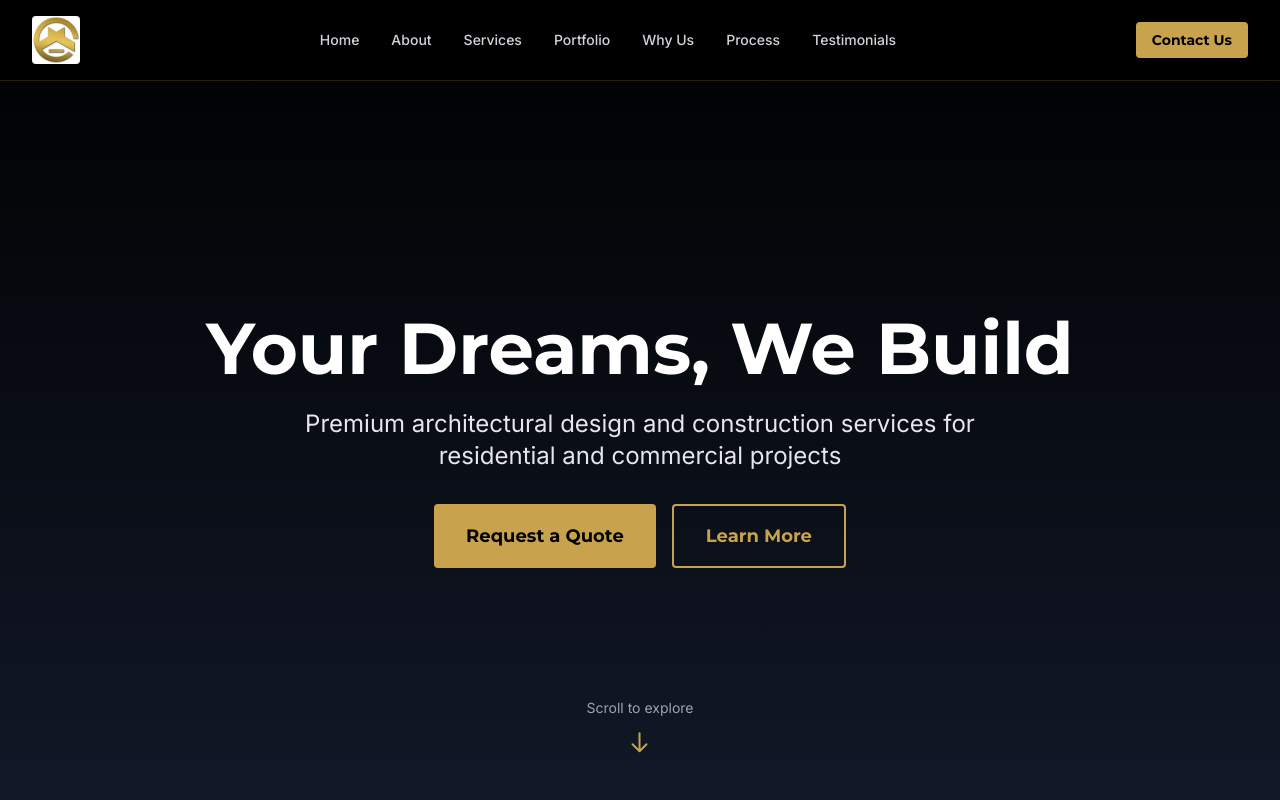
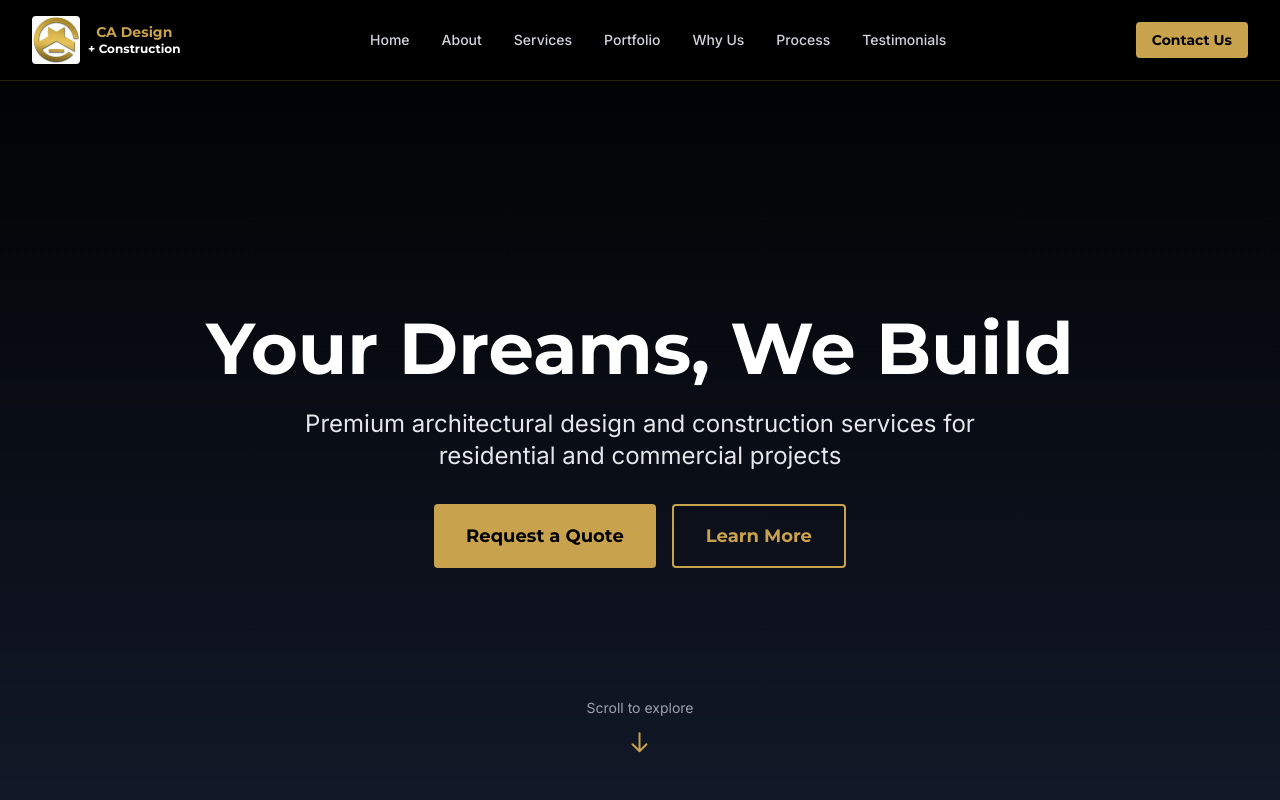
Before and after one commit to thetz25/ca-design-construction, a Next.js app: page / in a window 1280 px wide. Shown: the top 800 px of the page. Built offline with nearby package versions, Linux system fonts and the light colour scheme.

Commit message:
fix: Restore company name text beside logo
- Keep logo.jpg image in header
- Display 'CA Design + Construction' text beside logo
- Logo and text work together for better branding

```diff
--- a/src/components/Header.tsx
+++ b/src/components/Header.tsx
@@ -45,6 +45,12 @@ export function Header() {
               className="h-12 w-auto rounded"
               priority
             />
+            <div className="hidden sm:block">
+              <p className="font-heading font-bold text-gold text-sm leading-tight">CA Design</p>
+              <p className="font-heading font-bold text-white text-xs leading-tight">
+                + Construction
+              </p>
+            </div>
           </button>
 
           {/* Desktop Navigation */}
```
